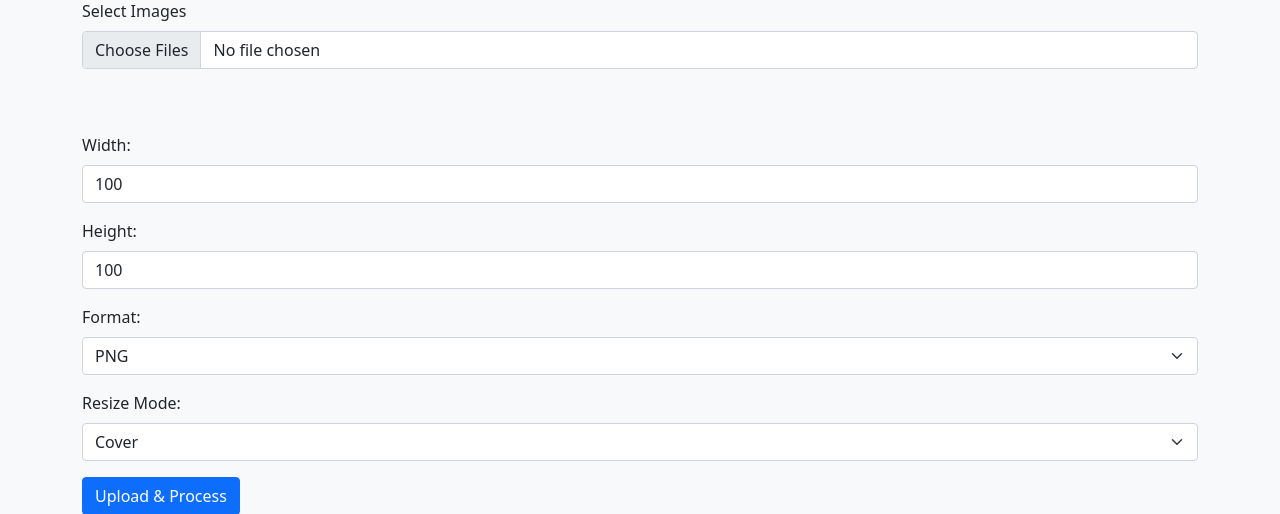
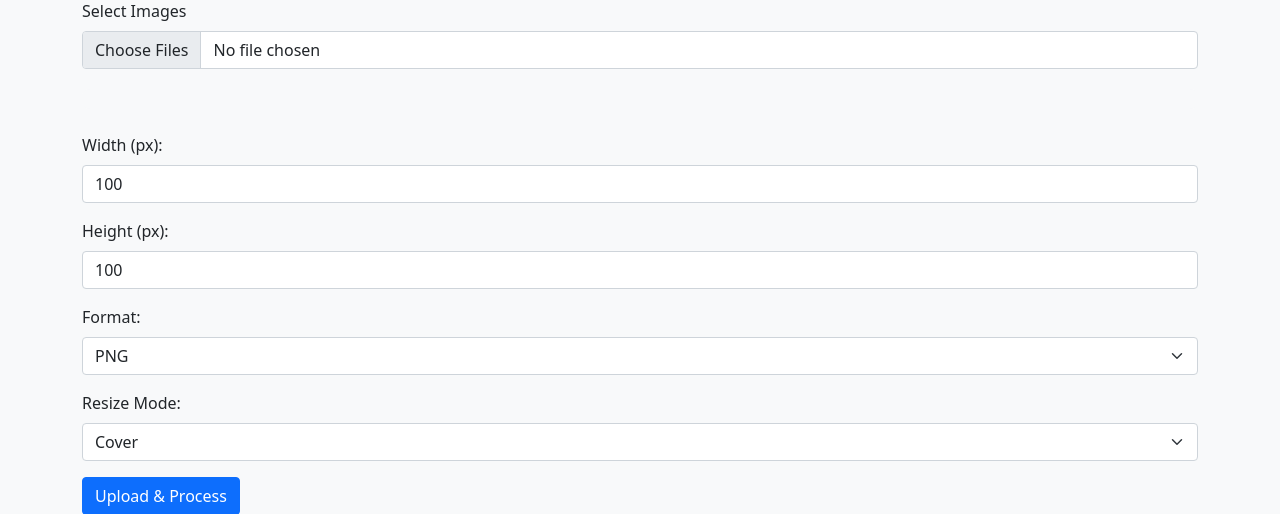
Before and after one commit to arifmanzoor11/ImageCrop, a Flask app: page / in a window 1280 px wide. Shown: the part 170-684 px from the top of the page. Run offline with Flask 2, Linux system fonts and the light colour scheme.

Commit message:
added px and fixed image upload type only

```diff
--- a/templates/upload.html
+++ b/templates/upload.html
@@ -83,17 +83,17 @@
   <form id="uploadForm" method="POST" enctype="multipart/form-data" class="mb-4">
     <div class="mb-3">
       <label for="fileInput" class="form-label">Select Images</label>
-      <input type="file" class="form-control" name="file" multiple required id="fileInput">
+      <input type="file" class="form-control" name="file" multiple required id="fileInput" accept="image/*">
     </div>
 
     <div id="imagePreviewContainer" class="preview-container"></div>
 
     <div class="mb-3 mt-4">
-      <label for="width" class="form-label">Width:</label>
+      <label for="width" class="form-label">Width (px):</label>
       <input type="number" class="form-control" name="width" value="100" required>
     </div>
     <div class="mb-3">
-      <label for="height" class="form-label">Height:</label>
+      <label for="height" class="form-label">Height (px):</label>
       <input type="number" class="form-control" name="height" value="100" required>
     </div>
     <div class="mb-3">
```
Also changed, not shown: 1 other file.
